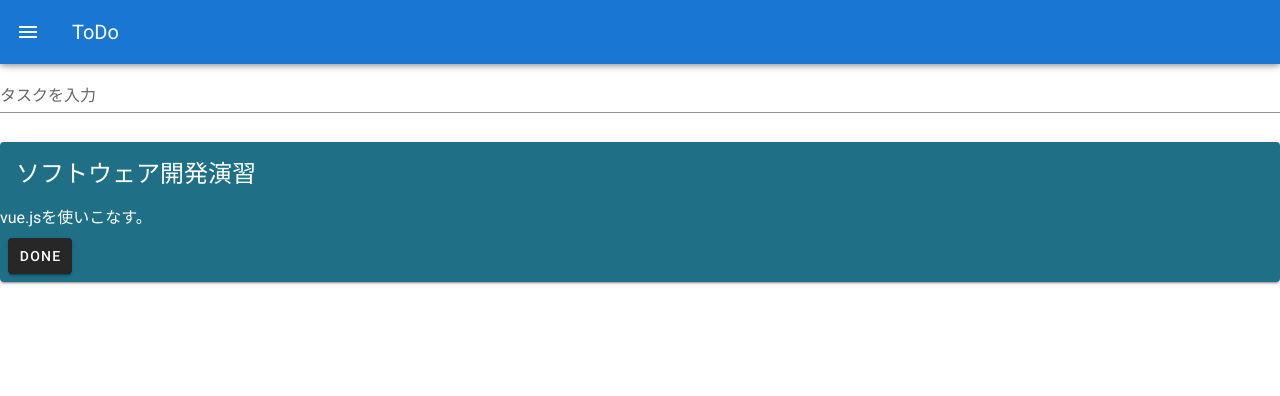
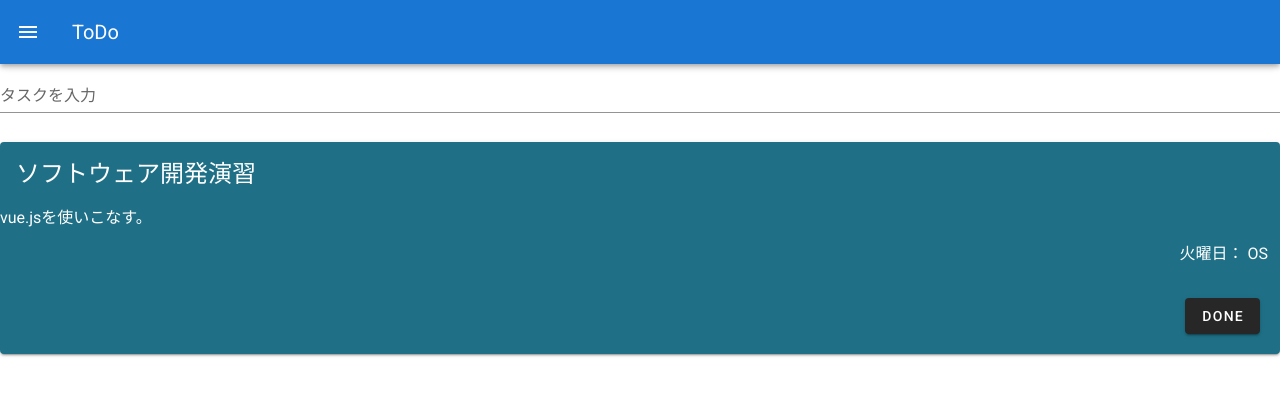
Before and after one commit to Kensho14/sd_t5_todo-app, a Vue app: page /#/ in a window 1280 px wide. Shown: the top 396 px of the page. Built offline with nearby package versions, Linux system fonts and the light colour scheme.

Commit message:
タスクに科目名，期限，カードの色を科目のデータから関連付けた

```diff
--- a/src/components/TaskCard.vue
+++ b/src/components/TaskCard.vue
@@ -2,8 +2,14 @@
   <v-card :color="color" dark>
     <v-card-title class="headline" v-text="title"></v-card-title>
     {{ description }}
+    <v-col class="text-right">
+    {{youbiText}}：
+    {{subjectName}}
+    </v-col>
     <v-card-actions>
+      <v-col class="text-right">
       <v-btn v-on:click="deleteTask">Done</v-btn>
+      </v-col>
     </v-card-actions>
   </v-card>
 </template>
@@ -15,11 +21,19 @@ export default {
     title: String,
     description: String,
     id: String,
+    subjectName: String,
+    subjectYoubi: Number,
+
   },
   methods: {
     deleteTask(){
       this.$store.dispatch('deleteTask', this.id)
     },
   },
+  computed: {
+    youbiText() {
+      return [ "日曜日", "月曜日", "火曜日", "水曜日", "木曜日", "金曜日", "土曜日" ][this.subjectYoubi] ;
+    },
+  },
 }
 </script>
--- a/src/store/index.js
+++ b/src/store/index.js
@@ -24,10 +24,11 @@ export default new Vuex.Store({
   state: {
     tasks: [
       {
-        color: '#1F7087',
         title: 'ソフトウェア開発演習',
         desc: 'vue.jsを使いこなす。',
-        id:generateUuid(),
+        id:'c3a295c5-d1c2-4203-9346-488076c2b73e',
+        subjectId:'8ee3d7bf-dbe6-45c6-b685-c1b4490e0fe8',
+
       }
     ],
 
@@ -36,9 +37,9 @@ export default new Vuex.Store({
         color: '#1F7087',
         name: 'OS',
         youbi: 2,  // 数字で扱う（日曜＝０，月曜＝１，火曜＝２...）
-        id:generateUuid(),
+        id:'8ee3d7bf-dbe6-45c6-b685-c1b4490e0fe8',
       }
-    ]
+    ],
   },
   mutations: {
     addTask(state, task){
@@ -60,6 +61,7 @@ export default new Vuex.Store({
     deleteSubject(state, id){
       state.subjectList = state.subjectList.filter(x => x.id != id);
     },
+
   },
   actions: {
     saveStates({state}){
--- a/src/views/Home.vue
+++ b/src/views/Home.vue
@@ -8,6 +8,10 @@
           </v-text-field>
           <v-select　v-if="isClicked"
             label="科目を選択"
+            :items="$store.state.subjectList"
+            item-text="name"
+            item-value="id"
+            v-model="inputId"
           ></v-select>
           <v-btn v-if="isClicked" v-on:click="addTasks">登録</v-btn>
         </v-col>
@@ -16,7 +20,7 @@
           :key="i"
           cols="12"
         >
-          <TaskCard :color="item.color" :title="item.title" :description="item.desc" :id="item.id"></TaskCard>
+          <TaskCard :color="getSubjectData(item.subjectId).color" :title="item.title" :description="item.desc" :id="item.id" :subjectName="getSubjectData(item.subjectId).name" :subjectYoubi="getSubjectData(item.subjectId).youbi"></TaskCard>
         </v-col>
       </v-row>
     </v-main>
@@ -34,6 +38,7 @@ export default {
     isClicked: false,
     inputTitle: '',
     inputDetail: '',
+    inputId: '',
   }),
   methods: {
     mouseClickHandler(){
@@ -41,20 +46,33 @@ export default {
     },
     addTasks() {
       this.$store.dispatch('addTask', {
-        color: '#1F7087',
+        subjectId: this.inputId,
         title: this.inputTitle,
         desc: this.inputDetail
       });
       this.inputTitle = '';
       this.inputDetail = '';
     },
+    getSubjectData(id) {
+      //console.log(this.subject.filter(x => x.id == id)[0]);
+      const a = this.subject.filter(x => x.id == id);
+      if(a.length == 1){
+        return a[0];
+      }else{
+        console.log('偽物');
+        return {
+
+        }
+      }
+    }
   },
   computed: {
     tasks() {
       return this.$store.state.tasks
     },
+
     subject() {
-      return this.$store.state.subject
+      return this.$store.state.subjectList
     }
   },
 };
```
